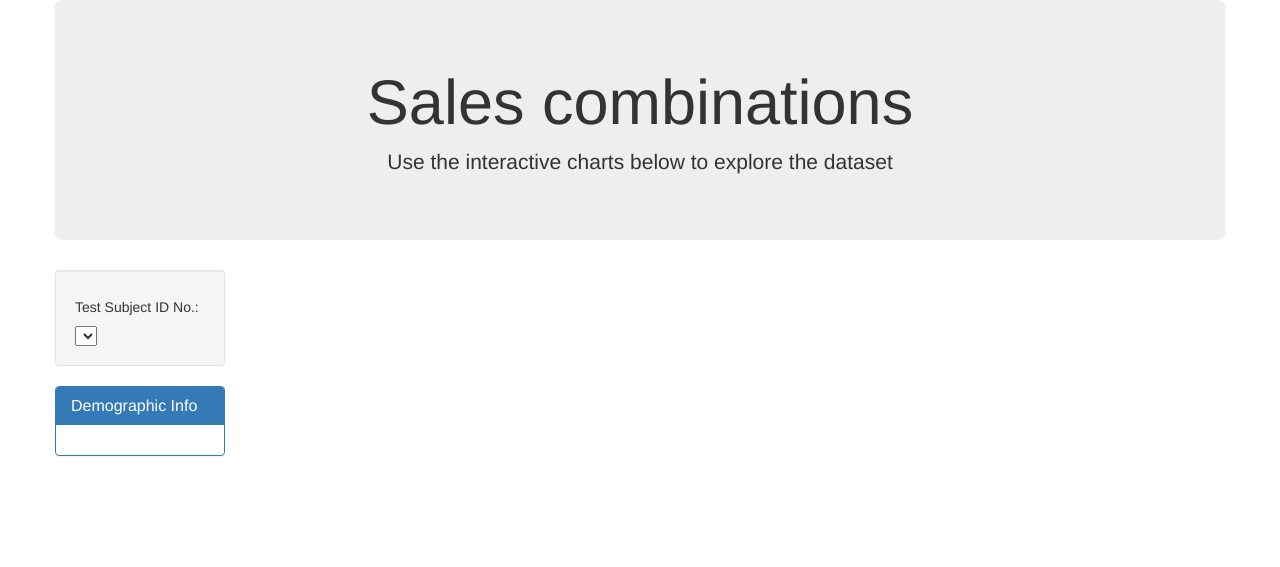
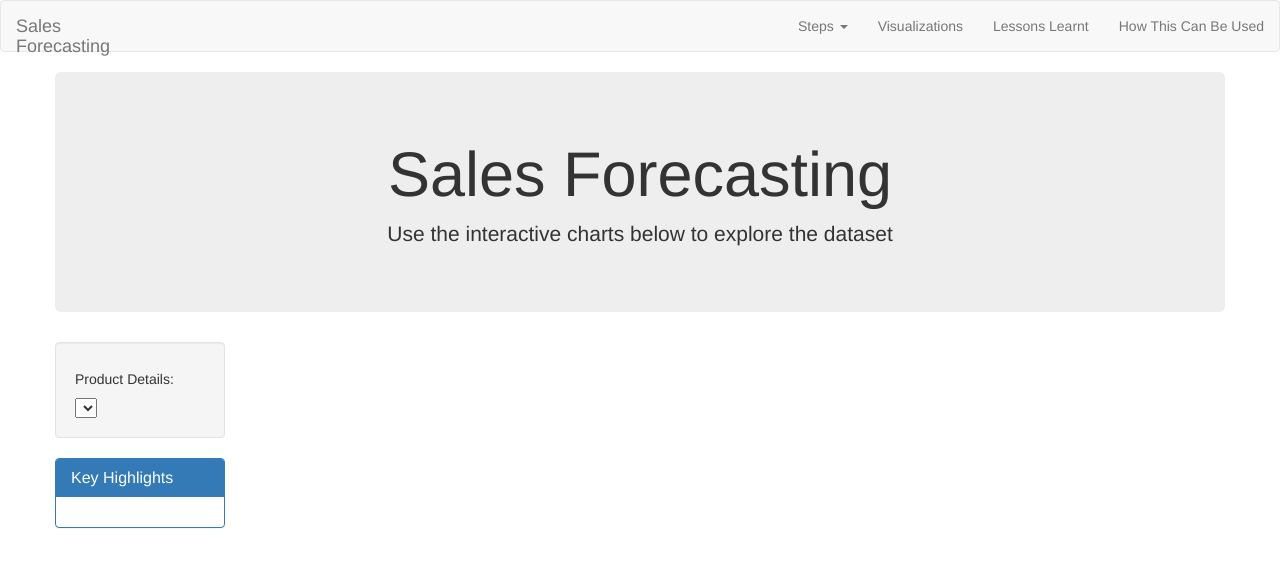
Before and after one commit to MuratCKoc/salesinsider, a Flask app: page / in a window 1280 px wide. Shown: the top 567 px of the page. Run offline with Flask 2, Linux system fonts and the light colour scheme; lists and menus that the app fills with data are empty; parts of the project's set-up code (start-up, migrations or seed data) failed here and were passed over; some libraries are stand-ins or nearby versions.

Commit message:
Additions

```diff
--- a/salesinsider/templates/index.html
+++ b/salesinsider/templates/index.html
@@ -10,11 +10,54 @@
   <link rel="stylesheet" href="{{ url_for('static', filename='css/style.css') }}">
 </head>
 
+<!-- This is the landing page -->
+
 <body>
+
+    <!-- Start of navbar -->
+    <nav class="navbar navbar-default">
+      <div class="container-fluid navbar-custom">
+
+        <!-- Brand and toggle get grouped for better mobile display -->
+        <div class="row">
+          <div class="navbar-header">
+            <button type="button" class="navbar-toggle collapsed" data-toggle="collapse" data-target="#bs-example-navbar-collapse-1" aria-expanded="false">
+              <span class="sr-only">Toggle Navigation</span>
+              <span class="icon-bar"></span>
+              <span class="icon-bar"></span>
+              <span class="icon-bar"></span>
+            </button>
+            <div class="col-xs-9 phone-nav">
+              <a class="navbar-brand" href="#" id="logo">Sales Forecasting</a>
+            </div>
+          </div>
+
+          <!-- Collect the nav links, forms, and other content for toggling -->
+          <div class="collapse navbar-collapse" id="bs-example-navbar-collapse-1">
+            <ul class="nav navbar-nav navbar-right navbar-right-custom">
+              <li class="dropdown">
+                <a href="#" class="dropdown-toggle" data-toggle="dropdown" role="button" aria-haspopup="true" aria-expanded="false">Steps <span class="caret"></span></a>
+                <ul class="dropdown-menu">
+                 <li><a href="visualizations/temp.html">Etraction</a></li>
+                  <li><a href="visualizations/humidity.html">Transformation</a></li>
+                  <li><a href="visualizations/cloudiness.html">Load</a></li>
+                  <li><a href="visualizations/wind.html">TBC</a></li>
+                </ul>
+              </li>
+              <li><a href="comparison.html">Visualizations</a></li>
+              <li><a href="comparison.html">Lessons Learnt</a></li>
+              <li><a href="data.html">How This Can Be Used</a></li>
+            </ul>
+          </div><!-- /.navbar-collapse -->
+        </div>
+      </div><!-- /.container-fluid -->
+    </nav>
+    <!-- End of navbar -->
+
 <div class="container">
   <div class="row">
     <div class="col-md-12 jumbotron text-center">
-      <h1>Sales combinations</h1>
+      <h1>Sales Forecasting</h1>
       <p>Use the interactive charts below to explore the dataset</p>
     </div>
   <!-- </div>
@@ -28,12 +71,12 @@
   <div class="row">
     <div class="col-md-2">
       <div class="well">
-        <h5>Test Subject ID No.:</h5>
+        <h5>Product Details:</h5>
         <select id="selDataset" onchange="optionChanged(this.value)"></select>
       </div>
       <div class="panel panel-primary">
         <div class="panel-heading">
-          <h3 class="panel-title">Demographic Info</h3>
+          <h3 class="panel-title">Key Highlights</h3>
         </div>
         <div id="sample-metadata" class="panel-body"></div>
       </div>
```
